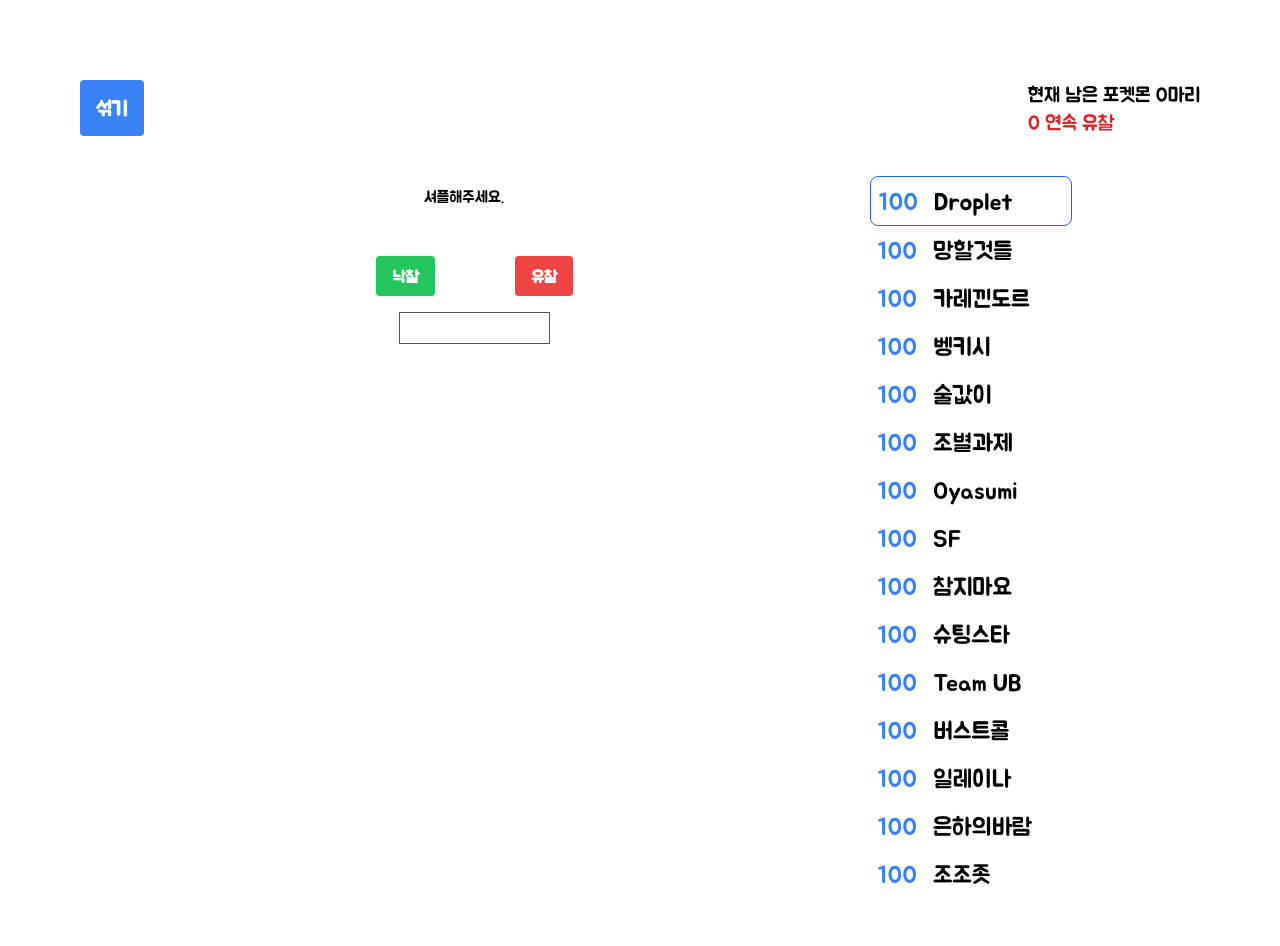
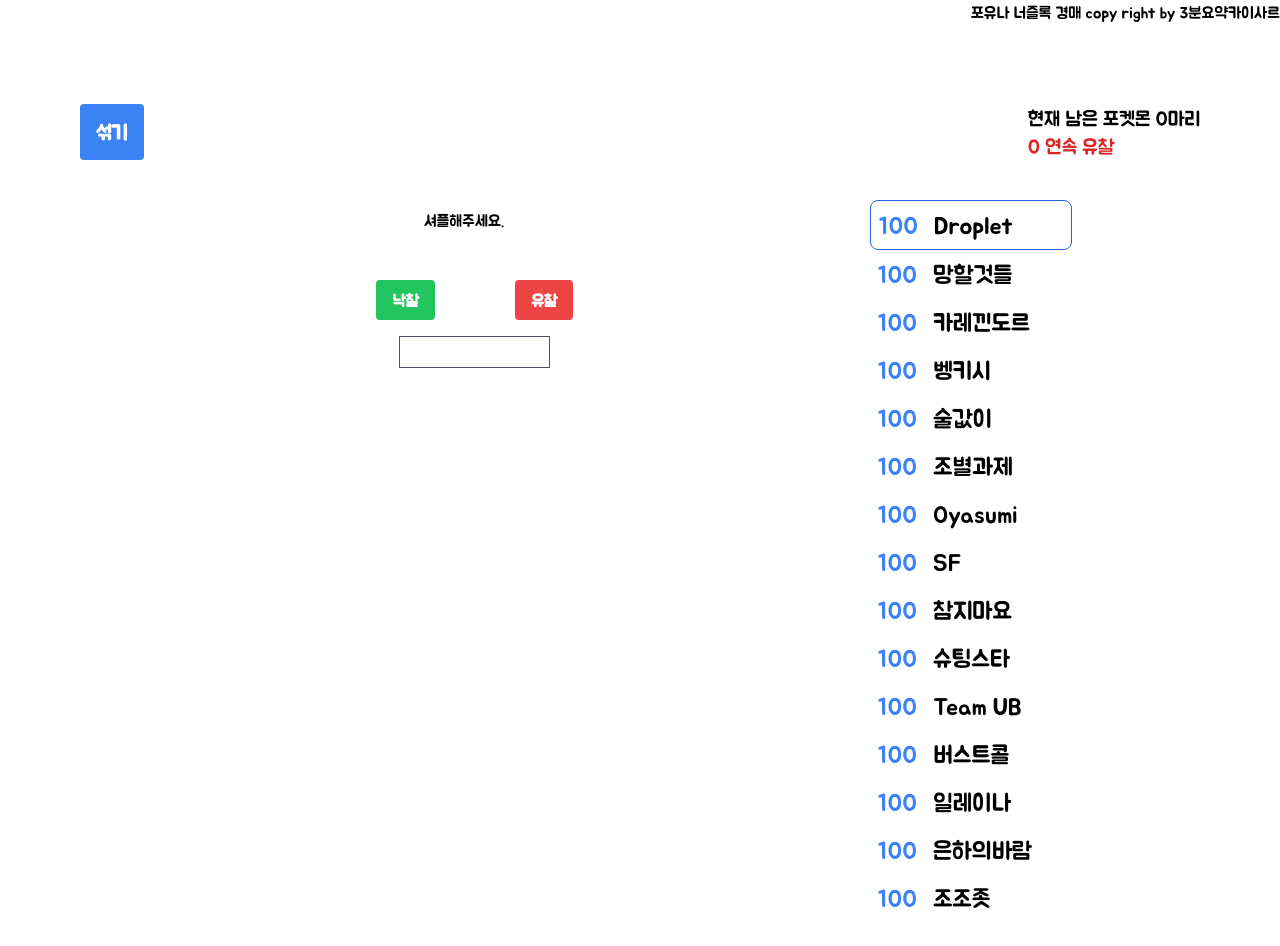
Before and after one commit to hanwool95/pokemon_unite_random, a Next.js app: page /nuzlocke in a window 1280 px wide. Shown: the top 946 px of the page. Built offline with nearby package versions, Linux system fonts and the light colour scheme.

Commit message:
FEATURE: 너즐록 경매 copyright 추가

```diff
--- a/app/nuzlocke/page.tsx
+++ b/app/nuzlocke/page.tsx
@@ -20,7 +20,14 @@ const FIRST_COTEST_TEAMS = [
 ];
 
 const NuzlockePage = () => {
-  return <Cards teams={FIRST_COTEST_TEAMS} />;
+  return (
+    <>
+      <p className="text-right">
+        {"포유나 너즐록 경매 copy right by 3분요약카이사르"}
+      </p>
+      <Cards teams={FIRST_COTEST_TEAMS} />
+    </>
+  );
 };
 
 export default NuzlockePage;
```
